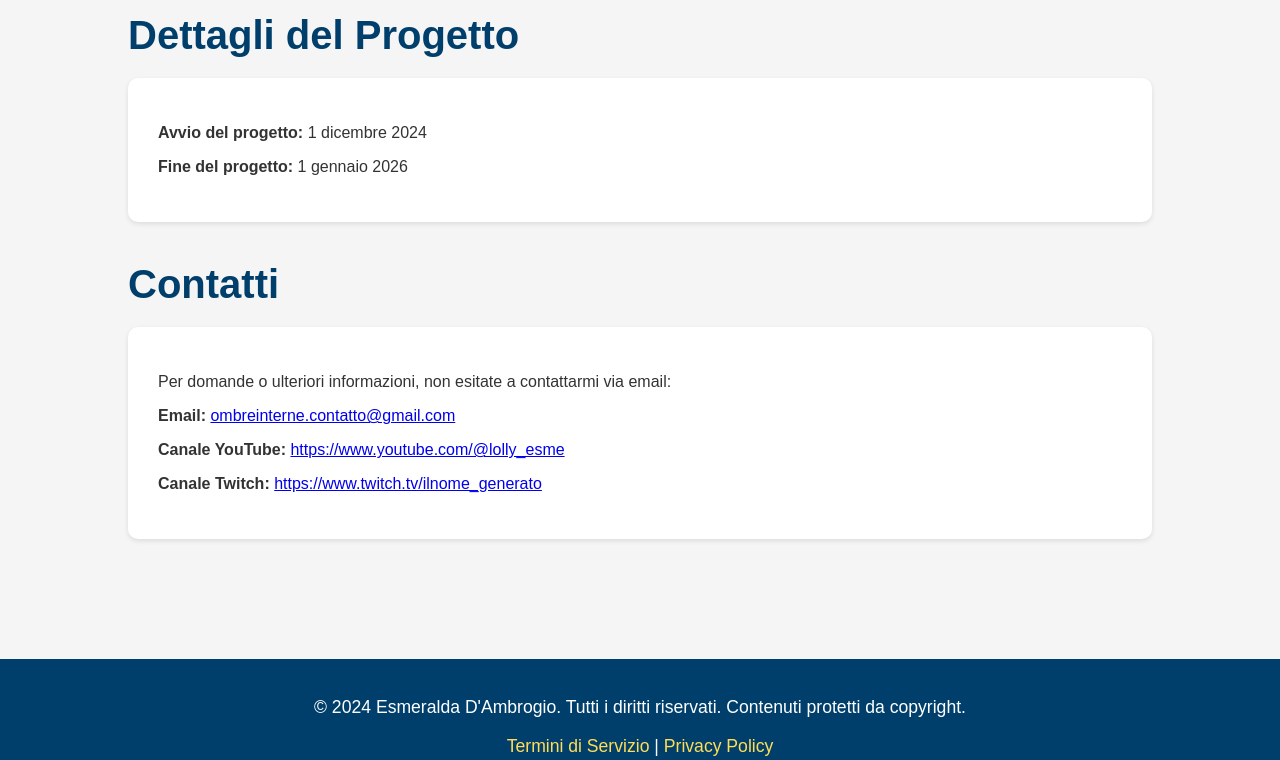
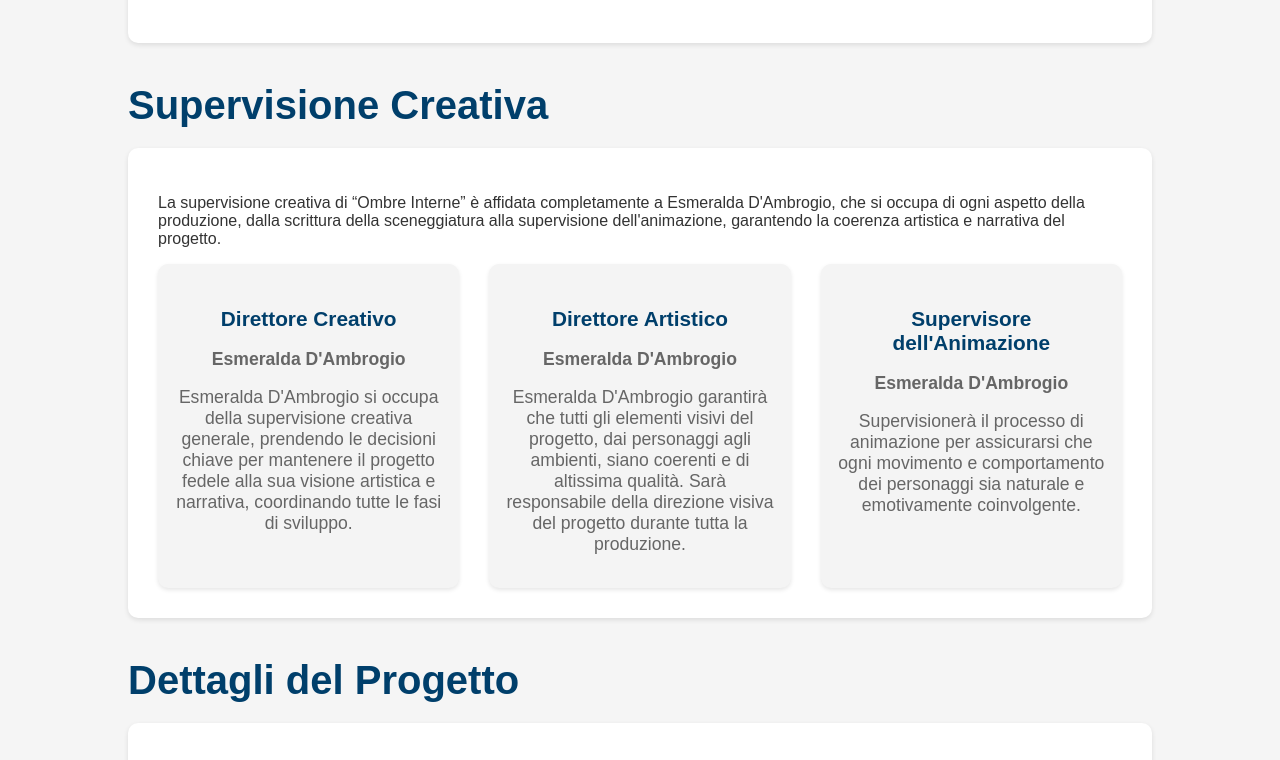
Before and after one commit to Esmeralda356/miosito, a plain HTML site: page index.html in a window 1280 px wide. Shown: the part 1144-1904 px from the top of the page. Drawn offline with Linux system fonts and the light colour scheme.

Commit message:
progetto 3d

```diff
--- a/index.html
+++ b/index.html
@@ -63,6 +63,33 @@
       margin-bottom: 15px;
     }
 
+    .supervision-team {
+      display: flex;
+      flex-wrap: wrap;
+      gap: 30px;
+    }
+
+    .team-member {
+      flex: 1;
+      background-color: #f4f4f4;
+      padding: 15px;
+      border-radius: 10px;
+      box-shadow: 0 2px 4px rgba(0, 0, 0, 0.1);
+      text-align: center;
+      width: 30%;
+    }
+
+    .team-member h4 {
+      color: #003f6b;
+      font-size: 1.3rem;
+      margin-bottom: 10px;
+    }
+
+    .team-member p {
+      font-size: 1.1rem;
+      color: #666;
+    }
+
     .footer {
       background-color: #003f6b;
       color: #fff;
@@ -84,7 +111,7 @@
 <body>
 
 <header>
-  <h1>Ombre Interne</h1>
+  <h1>Ombre Interne - Progetto Animato</h1>
   <p>Un viaggio nelle tenebre e nella luce dell'animo umano</p>
 </header>
 
@@ -94,7 +121,7 @@
     <h2>Sinossi</h2>
     <div class="content-box">
       <p>In un mondo diviso tra luce e oscurità, una giovane protagonista si trova davanti alla sfida più grande della sua vita: comprendere il vero significato della speranza, della paura e del sacrificio. Mentre l'oscurità cresce e minaccia di sopraffare il suo cuore, un incontro misterioso con una forza sconosciuta la spinge a intraprendere un viaggio pericoloso. Lungo il cammino, dovrà affrontare paure che credeva di aver già superato e fare scelte che metteranno alla prova la sua umanità.</p>
-    <p>“Ombre Interne” è una storia carica di tensione, dove ogni passo della protagonista è un'ulteriore discesa nelle profondità dell'animo umano. L'oscurità, sempre più opprimente, spinge la protagonista a confrontarsi con i suoi demoni interiori, costringendola a prendere decisioni impossibili. Un cammino senza ritorno, che cambierà il destino non solo della protagonista, ma di tutti coloro che si troveranno a fare i conti con le ombre più oscure della loro esistenza. La luce è lontana, e il sacrificio potrebbe essere l'unica via di salvezza.</p>
+      <p>“Ombre Interne” è una storia carica di tensione, dove ogni passo della protagonista è un'ulteriore discesa nelle profondità dell'animo umano. L'oscurità, sempre più opprimente, spinge la protagonista a confrontarsi con i suoi demoni interiori, costringendola a prendere decisioni impossibili. Un cammino senza ritorno, che cambierà il destino non solo della protagonista, ma di tutti coloro che si troveranno a fare i conti con le ombre più oscure della loro esistenza. La luce è lontana, e il sacrificio potrebbe essere l'unica via di salvezza.</p>
     </div>
   </section>
 
@@ -102,6 +129,8 @@
   <section>
     <h2>Fasi di Produzione</h2>
     <div class="content-box">
+      <p>La produzione di “Ombre Interne” seguirà un processo articolato e meticoloso, che attraversa le tradizionali fasi di sviluppo di un cartone animato di alta qualità. Ogni fase è fondamentale per creare un prodotto finale che non solo racconti una storia coinvolgente, ma che raggiunga anche i più alti standard visivi e narrativi.</p>
+
       <ul class="timeline">
         <li><strong>Pre-Produzione (3 mesi):</strong> Questa fase include la definizione della trama, il design dei personaggi e degli ambienti, e la creazione dei primi storyboard e animatic. Vengono inoltre finalizzati i concept artistici e la pianificazione del flusso narrativo.</li>
 
@@ -114,7 +143,35 @@
     </div>
   </section>
 
-  <!-- Sezione 3: Dettagli del Progetto -->
+  <!-- Sezione 3: Supervisione Creativa -->
+  <section>
+    <h2>Supervisione Creativa</h2>
+    <div class="content-box">
+      <p>La supervisione creativa di “Ombre Interne” è affidata completamente a Esmeralda D'Ambrogio, che si occupa di ogni aspetto della produzione, dalla scrittura della sceneggiatura alla supervisione dell'animazione, garantendo la coerenza artistica e narrativa del progetto.</p>
+
+      <div class="supervision-team">
+        <div class="team-member">
+          <h4>Direttore Creativo</h4>
+          <p><strong>Esmeralda D'Ambrogio</strong></p>
+          <p>Esmeralda D'Ambrogio si occupa della supervisione creativa generale, prendendo le decisioni chiave per mantenere il progetto fedele alla sua visione artistica e narrativa, coordinando tutte le fasi di sviluppo.</p>
+        </div>
+
+        <div class="team-member">
+          <h4>Direttore Artistico</h4>
+          <p><strong>Esmeralda D'Ambrogio</strong></p>
+          <p>Esmeralda D'Ambrogio garantirà che tutti gli elementi visivi del progetto, dai personaggi agli ambienti, siano coerenti e di altissima qualità. Sarà responsabile della direzione visiva del progetto durante tutta la produzione.</p>
+        </div>
+
+        <div class="team-member">
+          <h4>Supervisore dell'Animazione</h4>
+          <p><strong>Esmeralda D'Ambrogio</strong></p>
+          <p>Supervisionerà il processo di animazione per assicurarsi che ogni movimento e comportamento dei personaggi sia naturale e emotivamente coinvolgente.</p>
+        </div>
+      </div>
+    </div>
+  </section>
+
+  <!-- Sezione 4: Dettagli del Progetto -->
   <section>
     <h2>Dettagli del Progetto</h2>
     <div class="content-box">
@@ -123,14 +180,14 @@
     </div>
   </section>
 
-  <!-- Sezione 4: Contatti -->
+  <!-- Sezione 5: Contatti -->
   <section>
     <h2>Contatti</h2>
     <div class="content-box">
       <p>Per domande o ulteriori informazioni, non esitate a contattarmi via email:</p>
       <p><strong>Email:</strong> <a href="mailto:ombreinterne.contatto@gmail.com">ombreinterne.contatto@gmail.com</a></p>
-      <p><strong>Canale YouTube:</strong> <a href="https://www.youtube.com/@lolly_esme" target="_blank">https://www.youtube.com/@lolly_esme</a></p>
-      <p><strong>Canale Twitch:</strong> <a href="https://www.twitch.tv/ilnome_generato" target="_blank">https://www.twitch.tv/ilnome_generato</a></p>
+      <p><strong>YouTube:</strong> <a href="https://www.youtube.com/@lolly_esme" target="_blank">lolly_esme YouTube</a></p>
+      <p><strong>Twitch:</strong> <a href="https://www.twitch.tv/ilnome_generato" target="_blank">ilnome_generato Twitch</a></p>
     </div>
   </section>
 </main>
```
